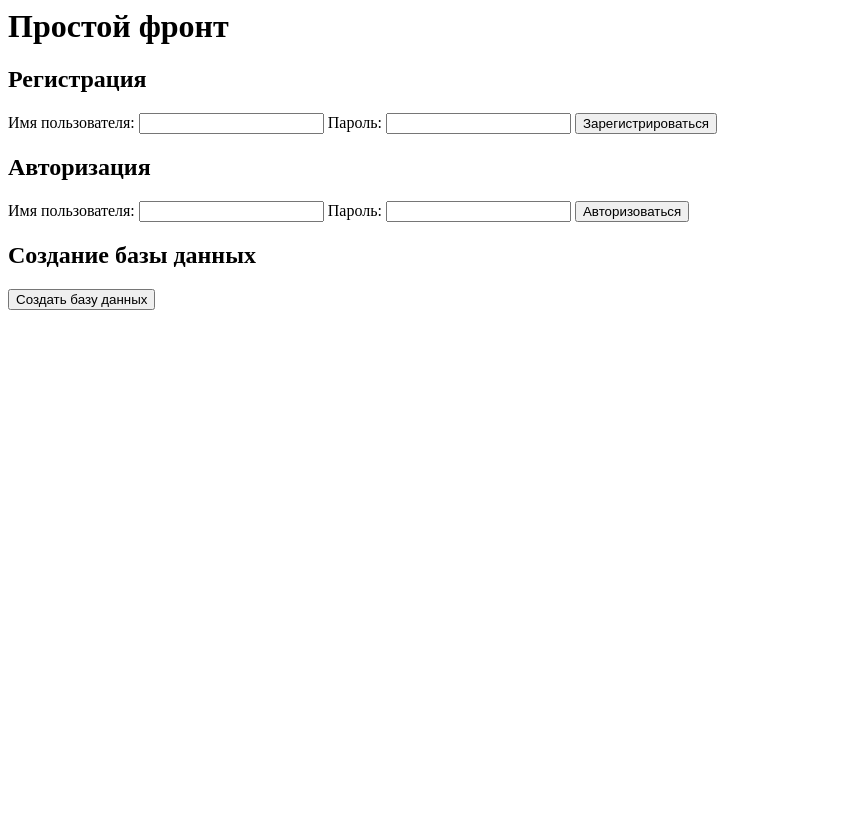
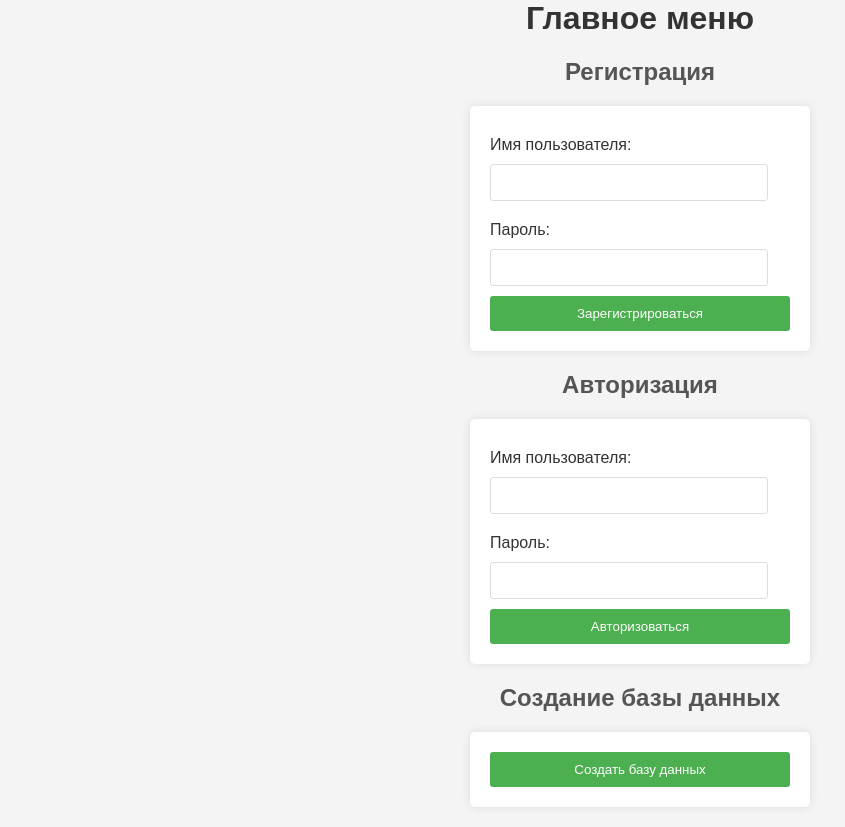
Before and after one commit to SarGentle/CloudTech, a FastAPI app: page / in a window 1280 px wide. Shown: the whole page, without its empty margins (0-845 px from the left). Before the commit the page ends 310 px from the top, so only its background shows below. Run offline with FastAPI, Linux system fonts and the light colour scheme.

Commit message:
добавлены css-стили для главной страницы

```diff
--- a/templates/index.html
+++ b/templates/index.html
@@ -1,6 +1,54 @@
 <html>
 <head>
     <title>MongoDB as Service</title>
+        <style>
+        body {
+            font-family: Arial, sans-serif;
+            background-color: #f4f4f4;
+            margin: 0;
+            padding: 0;
+        }
+        h1 {
+            color: #333;
+            text-align: center;
+        }
+        h2 {
+            color: #555;
+            text-align: center;
+        }
+        form {
+            max-width: 300px;
+            margin: 20px auto;
+            background: #fff;
+            padding: 20px;
+            border-radius: 5px;
+            box-shadow: 0 0 10px rgba(0, 0, 0, 0.1);
+        }
+        label {
+            display: block;
+            margin: 10px 0 5px;
+            color: #333;
+        }
+        input {
+            width: calc(100% - 22px);
+            padding: 10px;
+            margin: 5px 0 10px;
+            border: 1px solid #ddd;
+            border-radius: 3px;
+        }
+        button {
+            width: 100%;
+            padding: 10px;
+            border: none;
+            background: #4caf50;
+            color: #fff;
+            cursor: pointer;
+            border-radius: 3px;
+        }
+        button:hover {
+            background: #45a049;
+        }
+    </style>
     <script>
         function sendPostRequest(url, data, callback) {
             var xhr = new XMLHttpRequest();
@@ -71,7 +119,7 @@
     </script>
 </head>
 <body>
-    <h1>Простой фронт</h1>
+    <h1>Главное меню</h1>
     <h2>Регистрация</h2>
     <form>
         <label for="register-username">Имя пользователя:</label>
```
